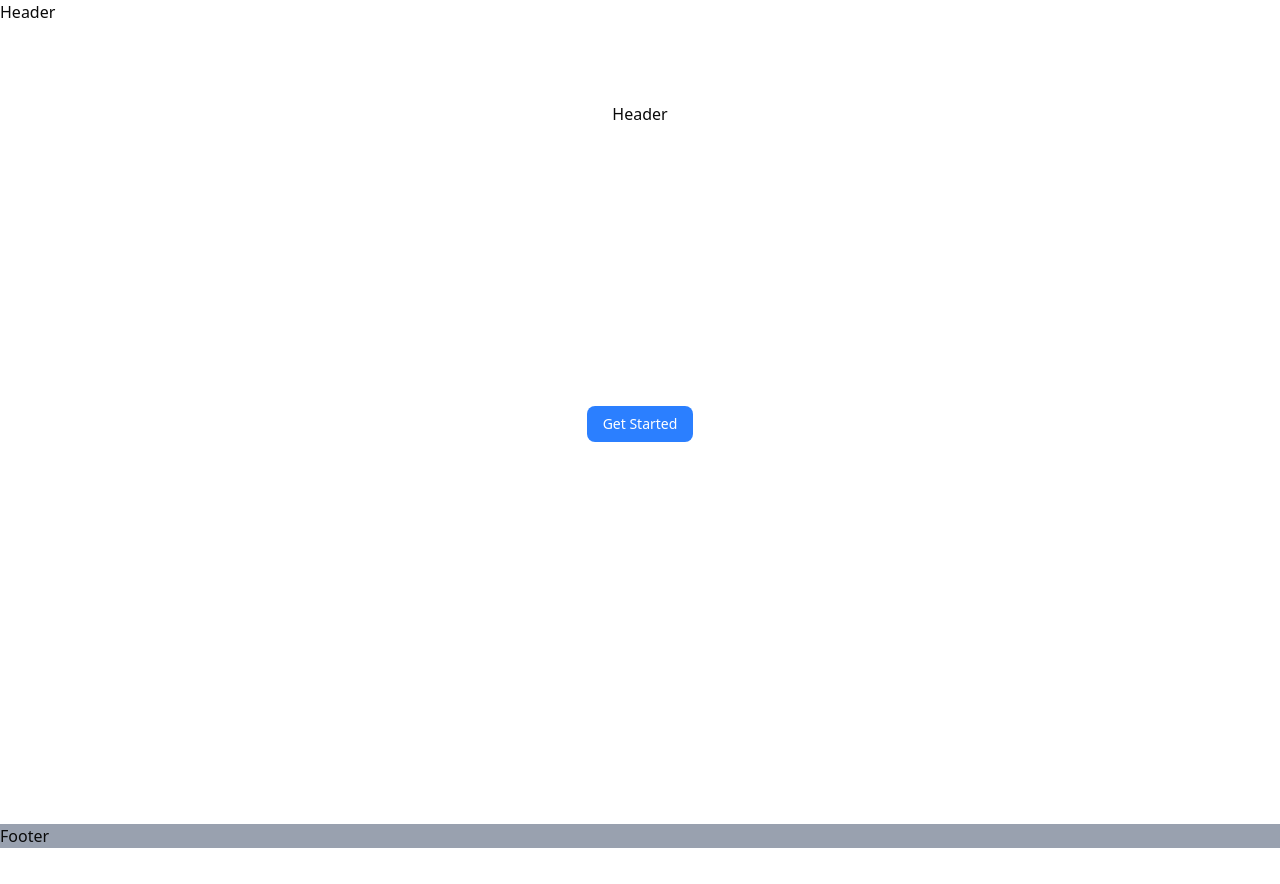
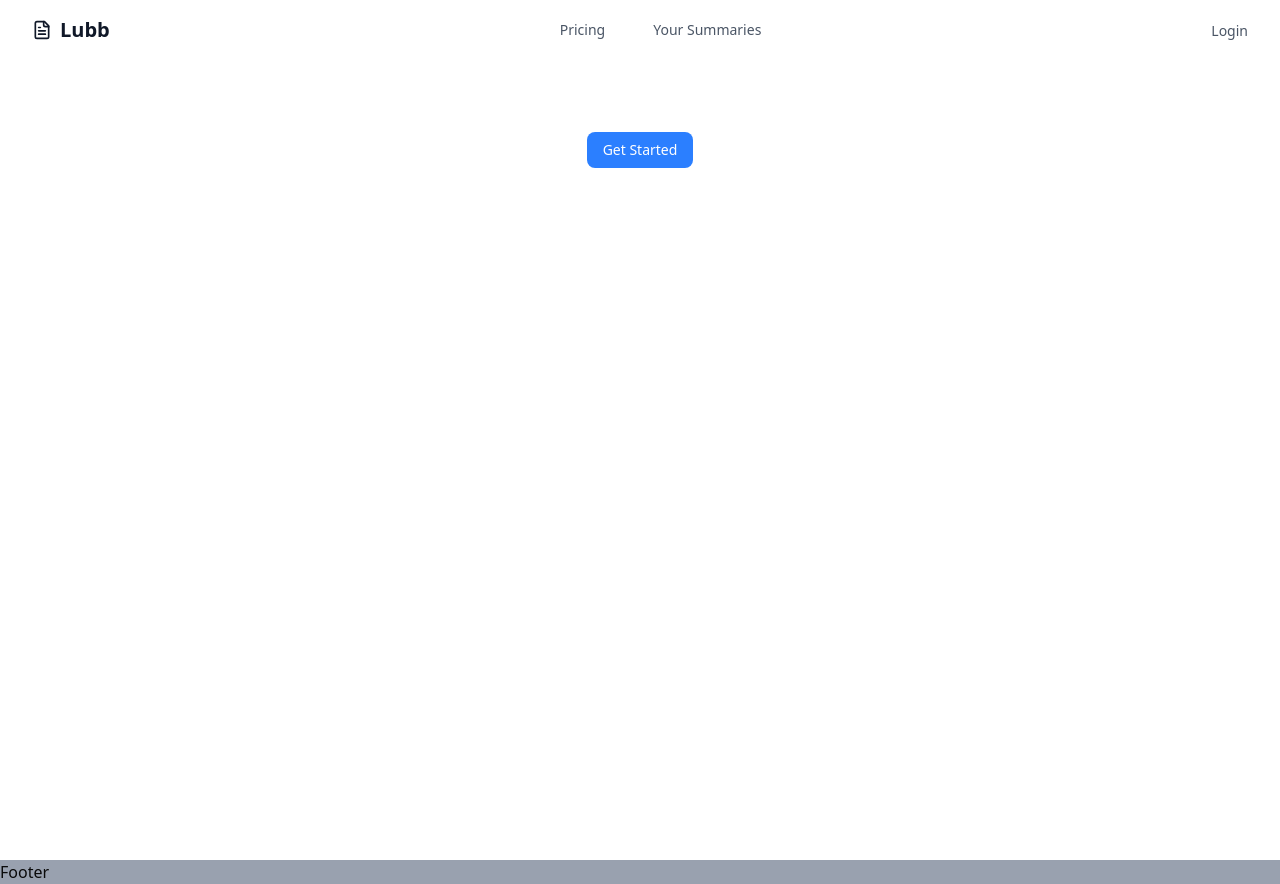
Before and after one commit to Muhammad-Anas16/AI-powered-PDF-summarizer, a Next.js app: page / in a window 1280 px wide. Before the commit the page ends 848 px from the top, so only its background shows below. Built offline with nearby package versions, Linux system fonts and the light colour scheme.

Commit message:
complete navigation

```diff
--- a/src/app/layout.tsx
+++ b/src/app/layout.tsx
@@ -24,9 +24,11 @@ export default function RootLayout({
   return (
     <html lang="en">
       <body className={`${geistSans.variable}antialiased`}>
-        <Header />
-        <main>{children}</main>
-        <Footer />
+        <div className="relative flex flex-col min-h-screen">
+          <Header />
+          <main className="flex-1">{children}</main>
+          <Footer />
+        </div>
       </body>
     </html>
   );
--- a/src/app/page.tsx
+++ b/src/app/page.tsx
@@ -4,7 +4,6 @@ import { Button } from "@/components/ui/button";
 export default function Home() {
   return (
     <div className="font-sans grid grid-rows-[20px_1fr_20px] items-center justify-items-center min-h-screen p-8 pb-20 gap-16 sm:p-20">
-      <Header />
       <Button className="bg-blue-500 text-white hover:bg-blue-600">
         Get Started
       </Button>
--- a/src/components/common/header.tsx
+++ b/src/components/common/header.tsx
@@ -1,5 +1,41 @@
+import { FileText } from "lucide-react";
+import { Button } from "../ui/button";
+import NavLink from "./navLink";
+
 const Header = () => {
-  return <header>Header</header>;
+  const isLogin = false;
+  return (
+    <nav className="flex justify-between items-center py-4 lg:px-8 px-4 ">
+      <div>
+        <NavLink
+          href={"/"}
+          className="flex items-center gap-1 lg:gap-2 shrink-0"
+        >
+          <FileText className="w-5 h-5 text-gray-900 hover:rotate-12 transform transition duration-200 ease-in-out" />
+          <span className="font-semibold lg:text-xl text-gray-900">Lubb</span>
+        </NavLink>
+      </div>
+      <div className="flex lg:justify-center gap-4 lg:gap-12 lg:items-center">
+        <NavLink href="/#pricing">Pricing</NavLink>
+        <NavLink href="/dashboard" className="capitalize">
+          your summaries
+        </NavLink>
+      </div>
+      <div className="flex lg:justify-end">
+        {isLogin ? (
+          <div className="flex gap-2 items-center">
+            <NavLink href="/upload">Upload a PDF</NavLink>
+            <div className="capitalize">pro</div>
+            <Button className="capitalize">user</Button>
+          </div>
+        ) : (
+          <div>
+            <NavLink href="/login">Login</NavLink>
+          </div>
+        )}
+      </div>
+    </nav>
+  );
 };
 
 export default Header;
--- /dev/null
+++ b/src/components/common/navLink.tsx
@@ -0,0 +1,28 @@
+'use client';
+import Link from "next/link";
+import React from "react";
+import { cn } from './../../lib/utils';
+import { usePathname } from "next/navigation";
+
+const NavLink = ({
+  href,
+  children,
+  className,
+}: {
+  href: string;
+  children: React.ReactNode;
+  className?: string;
+}) => {
+  const pathname = usePathname();
+  const isActive = pathname === href || (href !== '/' && pathname.startsWith(href));
+  return (
+    <Link
+      href={href}
+      className={cn("transition-colors text-sm duration-200 text-gray-600 hover:text-green-600 capitalize", className, isActive && 'text-rose-500')}
+    >
+      {children}
+    </Link>
+  );
+};
+
+export default NavLink;
```
